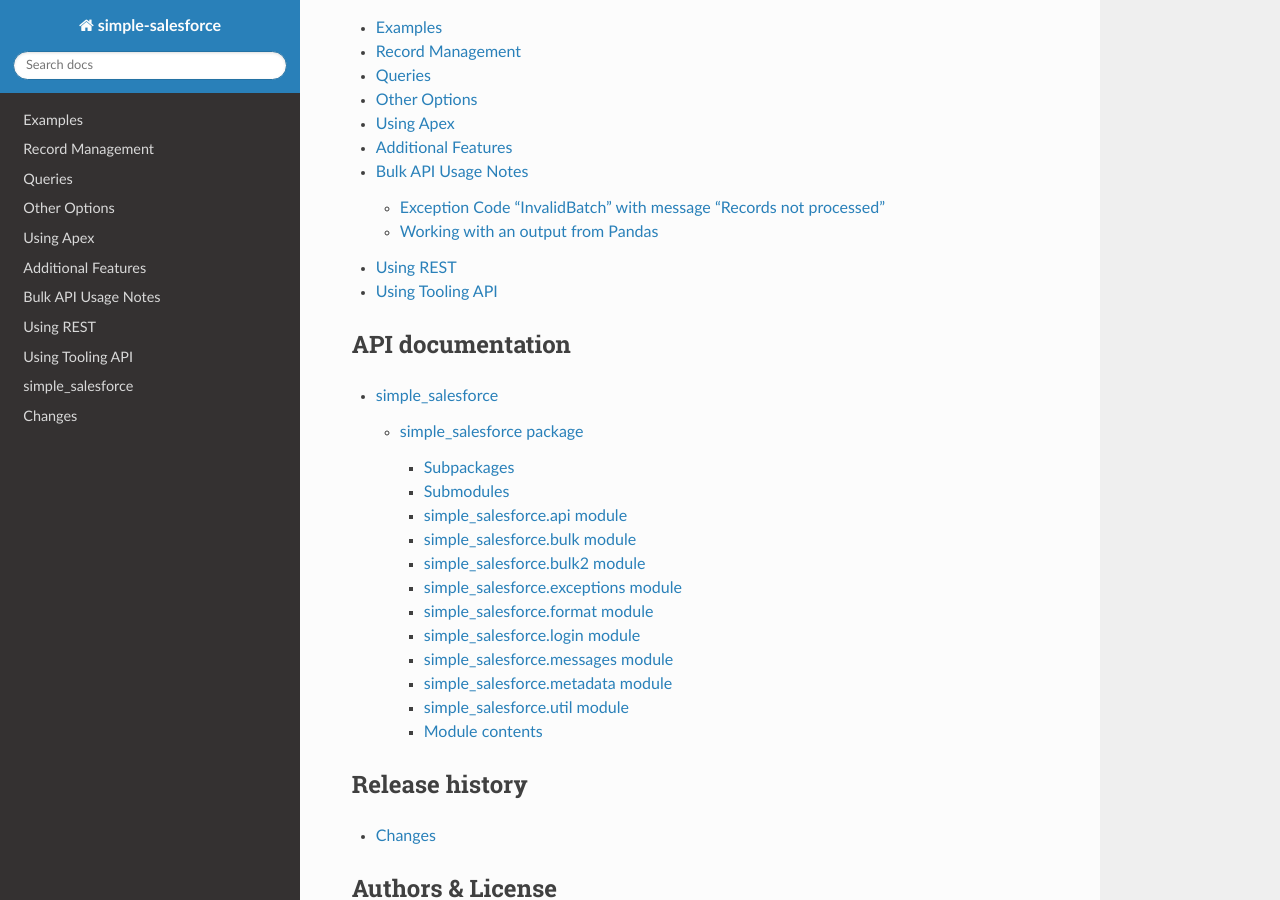
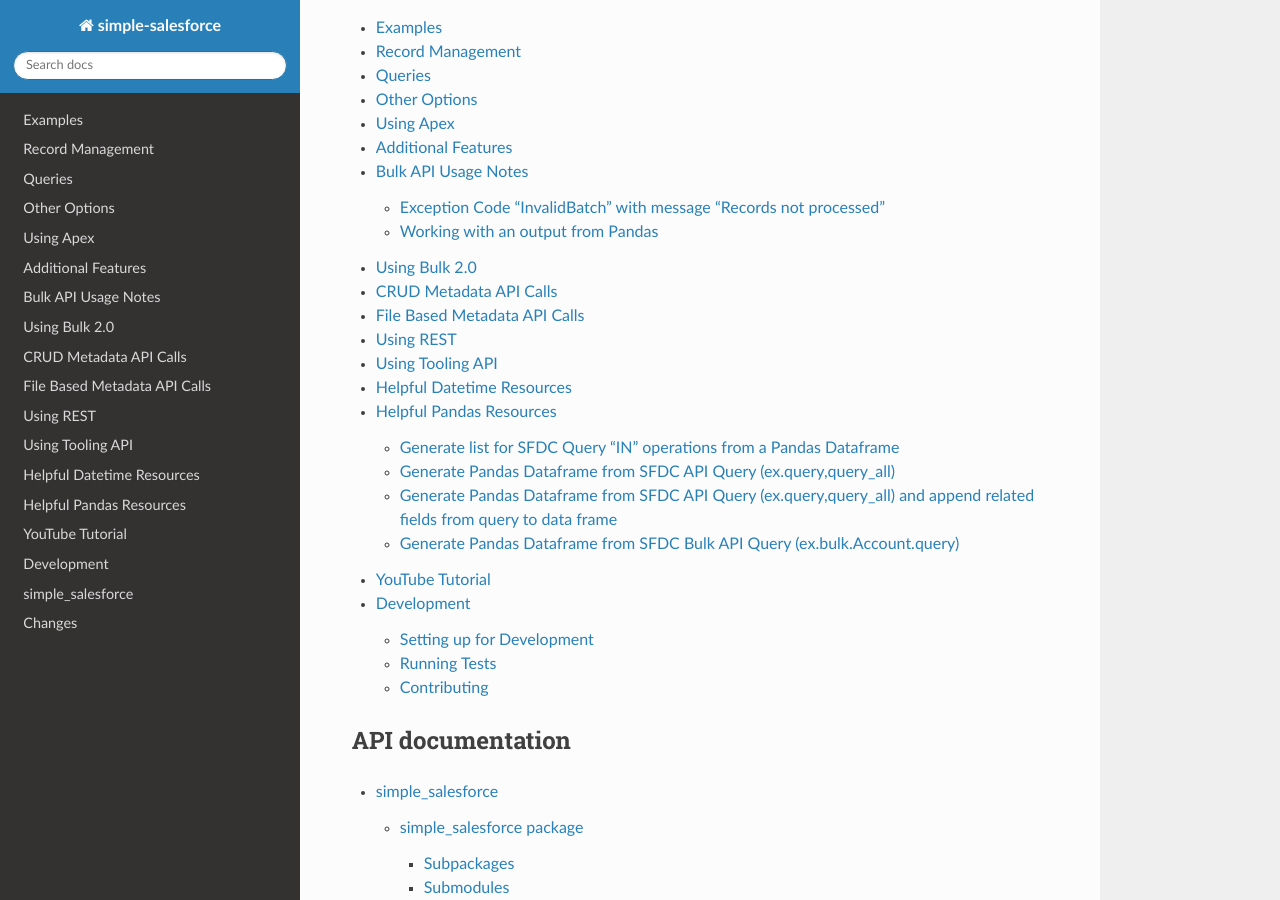
Before and after one commit to simple-salesforce/simple-salesforce, a Sphinx documentation site: the page built from docs/index.rst, in a window 1280 px wide and 900 px high, scrolled down 360 px. Built offline with Sphinx 7.4.7 and the Read the Docs theme 3.1.0, drawn with Linux system fonts in a browser that asks for light colours; pages that are not in the unit, such as notebooks, are missing from menus; some of the changed lines change nothing that is shown.

Commit message:
chore: Move content in README.rst to Documentation

```diff
--- a/docs/index.rst
+++ b/docs/index.rst
@@ -24,8 +24,12 @@
    user_guide/apex
    user_guide/additional_features
    user_guide/bulk_api_notes
+   user_guide/bulk2_api
+   user_guide/metadata_api
    user_guide/other_REST_examples
    user_guide/tooling
+   user_guide/helpful_resources
+   user_guide/development
 
 API documentation
 -----------------
--- /dev/null
+++ b/docs/user_guide/bulk2_api.rst
@@ -0,0 +1,126 @@
+Using Bulk 2.0
+--------------
+
+You can use this library to access Bulk 2.0 API functions.
+
+Create new records:
+
+.. code-block:: text
+
+    "Custom_Id__c","AccountId","Email","FirstName","LastName"
+    "CustomID1","ID-13","contact1@example.com","Bob","x"
+    "CustomID2","ID-24","contact2@example.com","Alice","y"
+    ...
+
+.. code-block:: python
+
+    sf.bulk2.Contact.insert("./sample.csv", batch_size=10000)
+
+
+Create new records concurrently:
+
+.. code-block:: python
+
+    sf.bulk2.Contact.insert("./sample.csv", batch_size=10000, concurrency=10)
+
+
+Update existing records:
+
+.. code-block:: text
+
+    "Custom_Id__c","AccountId","Email","FirstName","LastName"
+    "CustomID1","ID-13","contact1@example.com","Bob","X"
+    "CustomID2","ID-24","contact2@example.com","Alice","Y"
+    ...
+
+.. code-block:: python
+
+    sf.bulk2.Contact.update("./sample.csv")
+
+
+Upsert records from csv:
+
+.. code-block:: text
+
+    "Custom_Id__c","LastName"
+    "CustomID1","X"
+    "CustomID2","Y"
+    ...
+
+.. code-block:: python
+
+    sf.bulk2.Contact.upsert(csv_file="./sample.csv", external_id_field='Custom_Id__c')
+
+
+Upsert records from dict:
+
+
+.. code-block:: python
+
+    data = [
+          {'Custom_Id__c': 'CustomID1', 'LastName': 'X'},
+          {'Custom_Id__c': 'CustomID2', 'LastName': 'Y'}
+        ]
+
+    sf.bulk2.Contact.upsert(records=df.to_dict(orient='records'), external_id_field='Custom_Id__c')
+
+
+Query records:
+
+.. code-block:: python
+
+    query = 'SELECT Id, Name FROM Account LIMIT 100000'
+
+    results = sf.bulk2.Account.query(
+        query, max_records=50000, column_delimiter="COMMA", line_ending="LF"
+    )
+    for i, data in enumerate(results):
+        with open(f"results/part-{1}.csv", "w") as bos:
+            bos.write(data)
+
+
+Download records(low memory usage):
+
+.. code-block:: python
+
+    query = 'SELECT Id, Name FROM Account'
+
+    sf.bulk2.Account.download(
+        query, path="results/", max_records=200000
+    )
+
+
+Delete records (soft deletion):
+
+.. code-block:: text
+
+    "Id"
+    "0000000000AAAAA"
+    "0000000000BBBBB"
+    ...
+
+
+.. code-block:: python
+
+    sf.bulk2.Contact.delete("./sample.csv")
+
+
+Hard deletion:
+
+.. code-block:: python
+
+    sf.bulk2.Contact.hard_delete("./sample.csv")
+
+
+Retrieve failed/successful/unprocessed records for ingest(insert,update...) job:
+
+.. code-block:: python
+
+    results = sf.bulk2.Contact.insert("./sample.csv")
+    # [{"numberRecordsFailed": 123, "numberRecordsProcessed": 2000, "numberRecordsTotal": 2000, "job_id": "Job-1"}, ...]
+    for result in results:
+        job_id = result['job_id']
+        # also available: get_unprocessed_records, get_successful_records
+        data = sf.bulk2.Contact.get_failed_records(job_id)
+        # or save to file
+        sf.bulk2.Contact.get_failed_records(job_id, file=f'{job_id}.csv')
--- /dev/null
+++ b/docs/user_guide/development.rst
@@ -0,0 +1,58 @@
+Development
+-----------
+
+Setting up for Development
+~~~~~~~~~~~~~~~~~~~~~~~~~~
+
+To set up a development environment, clone the repository and install the development dependencies:
+
+.. code-block:: bash
+
+    git clone https://github.com/simple-salesforce/simple-salesforce.git
+    cd simple-salesforce
+    pip install -e .[dev]
+
+This will install the package in editable mode along with all development dependencies including ``tox``, ``pytest``, ``pylint``, ``mypy``, and other testing/linting tools.
+
+Running Tests
+~~~~~~~~~~~~~
+
+The project uses ``tox`` for testing across multiple Python versions. To run all tests:
+
+.. code-block:: bash
+
+    tox
+
+To run tests for a specific Python version:
+
+.. code-block:: bash
+
+    tox -e py312-unit  # Run unit tests with Python 3.12
+
+To run static analysis (linting and type checking):
+
+.. code-block:: bash
+
+    tox -e static
+
+To run tests directly with pytest (after installing dev dependencies):
+
+.. code-block:: bash
+
+    pytest
+
+Available tox environments:
+
+* ``py{39,310,311,312,313}-unit`` - Run unit tests with different Python versions
+* ``static`` - Run pylint and mypy for code quality checks
+* ``docs`` - Build documentation
+* ``clean`` - Clean up coverage files
+
+Contributing
+~~~~~~~~~~~~
+
+Pull requests are welcome! Please make sure to:
+
+1. Run tests with ``tox`` to ensure compatibility across Python versions
+2. Follow the existing code style (enforced by the static analysis tools)
+3. Add tests for any new functionality
--- a/docs/user_guide/examples.rst
+++ b/docs/user_guide/examples.rst
@@ -11,16 +11,16 @@
     from simple_salesforce import Salesforce
     sf = Salesforce(instance='na1.salesforce.com', session_id='')
 
-If you have the full URL of your instance (perhaps including the schema, as is included in the OAuth2 request process), you can pass that in instead using ``instance_url``:
+If you have the full URL of your instance (perhaps including the scheme, as is included in the OAuth2 request process), you can pass that in instead using ``instance_url``:
 
 .. code-block:: python
 
     from simple_salesforce import Salesforce
     sf = Salesforce(instance_url='https://na1.salesforce.com', session_id='')
 
-There are also two means of authentication, one that uses username, password and security token and the other that uses IP filtering, username, password  and organizationId
+There are also four means of authentication, one that uses username, password and security token; one that uses IP filtering, username, password and organizationId, one that uses a private key to sign a JWT, and one for connected apps that uses username, password, consumer key, and consumer secret;
 
-To login using the security token method, simply include the Salesforce method and pass in your Salesforce username, password and token (this is usually provided when you change your password):
+To login using the security token method, simply include the Salesforce method and pass in your Salesforce username, password and token (this is usually provided when you change your password or go to profile -> settings -> Reset My Security Token):
 
 .. code-block:: python
 
@@ -33,6 +33,28 @@
 
     from simple_salesforce import Salesforce
     sf = Salesforce(password='password', username='myemail@example.com', organizationId='OrgId')
+
+To login using the JWT method, use your Salesforce username, consumer key from your app, and private key (`How To <https://developer.salesforce.com/docs/atlas.en-us.sfdx_dev.meta/sfdx_dev/sfdx_dev_auth_jwt_flow.htm#sfdx_dev_auth_jwt_flow>`_):
+
+.. code-block:: python
+
+    from simple_salesforce import Salesforce
+    sf = Salesforce(username='myemail@example.com', consumer_key='XYZ', privatekey_file='filename.key')
+
+To login using a connected app, simply include the Salesforce method and pass in your Salesforce username, password, consumer_key and consumer_secret (the consumer key and consumer secret are provided when you setup your connected app):
+
+.. code-block:: python
+
+    from simple_salesforce import Salesforce
+    sf = Salesforce(username='myemail@example.com', password='password', consumer_key='consumer_key', consumer_secret='consumer_secret')
+
+Connected apps may also be configured with a ``client_id`` and ``client_secret`` (renamed here as ``consumer_key`` and ``consumer_secret``), and a ``domain``.
+The ``domain`` for the url ``https://organization.my.salesforce.com`` would be ``organization.my``
+
+.. code-block:: python
+
+    from simple_salesforce import Salesforce
+    sf = Salesforce(consumer_key='sfdc_client_id', consumer_secret='sfdc_client_secret', domain='organization.my')
 
 If you'd like to enter a sandbox, simply add ``domain='test'`` to your ``Salesforce()`` call.
 
@@ -52,7 +74,7 @@
     from simple_salesforce import Salesforce
     sf = Salesforce(username='myemail@example.com.sandbox', password='password', security_token='token', client_id='My App', domain='test')
 
-If you view the API calls in your Salesforce instance by Client Id it will be prefixed with ``RestForce/``, for example ``RestForce/My App``.
+If you view the API calls in your Salesforce instance by Client Id it will be prefixed with ``simple-salesforce/``, for example ``simple-salesforce/My App``.
 
 When instantiating a `Salesforce` object, it's also possible to include an
 instance of `requests.Session`. This is to allow for specialized
--- /dev/null
+++ b/docs/user_guide/helpful_resources.rst
@@ -0,0 +1,87 @@
+Helpful Datetime Resources
+--------------------------
+A list of helpful resources when working with datetime/dates from Salesforce
+
+Convert SFDC Datetime to Datetime or Date object
+
+.. code-block:: python
+
+    import datetime
+    # Formatting to SFDC datetime
+    formatted_datetime = datetime.datetime.strptime(x, "%Y-%m-%dT%H:%M:%S.%f%z")
+
+    # Formatting to SFDC date
+    formatted_date = datetime.datetime.strptime(x, "%Y-%m-%d")
+
+Helpful Pandas Resources
+------------------------
+A list of helpful resources when working with Pandas and simple-salesforce
+
+Generate list for SFDC Query "IN" operations from a Pandas Dataframe
+~~~~~~~~~~~~~~~~~~~~~~~~~~~~~~~~~~~~~~~~~~~~~~~~~~~~~~~~~~~~~~~~~~~~
+
+.. code-block:: python
+
+    import pandas as pd
+
+    df = pd.DataFrame([{'Id':1},{'Id':2},{'Id':3}])
+    def dataframe_to_sfdc_list(df, column):
+        df_list = df[column].unique()
+        df_list = [str(x) for x in df_list]
+        df_list = ','.join("'" + item + "'" for item in df_list)
+        return df_list
+
+    sf.query(format_soql(
+        "SELECT Id, Email FROM Contact WHERE Id IN ({})",
+        dataframe_to_sfdc_list(df, column)
+    ))
+
+Generate Pandas Dataframe from SFDC API Query (ex.query,query_all)
+~~~~~~~~~~~~~~~~~~~~~~~~~~~~~~~~~~~~~~~~~~~~~~~~~~~~~~~~~~~~~~~~~~
+
+.. code-block:: python
+
+    import pandas as pd
+
+    sf.query("SELECT Id, Email FROM Contact")
+
+    df = pd.DataFrame(data['records']).drop(['attributes'],axis=1)
+
+Generate Pandas Dataframe from SFDC API Query (ex.query,query_all) and append related fields from query to data frame
+~~~~~~~~~~~~~~~~~~~~~~~~~~~~~~~~~~~~~~~~~~~~~~~~~~~~~~~~~~~~~~~~~~~~~~~~~~~~~~~~~~~~~~~~~~~~~~~~~~~~~~~~~~~~~~~~~~~~~~
+
+.. code-block:: python
+
+    import pandas as pd
+
+    def sf_api_query(data):
+        df = pd.DataFrame(data['records']).drop('attributes', axis=1)
+        listColumns = list(df.columns)
+        for col in listColumns:
+            if any (isinstance (df[col].values[i], dict) for i in range(0, len(df[col].values))):
+                df = pd.concat([df.drop(columns=[col]),df[col].apply(pd.Series,dtype=df[col].dtype).drop('attributes',axis=1).add_prefix(col+'.')],axis=1)
+                new_columns = np.setdiff1d(df.columns, listColumns)
+                for i in new_columns:
+                    listColumns.append(i)
+        return df
+
+    df = sf_api_query(sf.query("SELECT Id, Email, ParentAccount.Name FROM Contact"))
+
+Generate Pandas Dataframe from SFDC Bulk API Query (ex.bulk.Account.query)
+~~~~~~~~~~~~~~~~~~~~~~~~~~~~~~~~~~~~~~~~~~~~~~~~~~~~~~~~~~~~~~~~~~~~~~~~~~
+
+.. code-block:: python
+
+    import pandas as pd
+
+    sf.bulk.Account.query("SELECT Id, Email FROM Contact")
+    df = pd.DataFrame.from_dict(data,orient='columns').drop('attributes',axis=1)
+
+
+YouTube Tutorial
+----------------
+Here is a helpful  `YouTube tutorial`_  which shows how you can manage records in bulk using a jupyter notebook, simple-salesforce and pandas.
+
+This can be a effective way to manage records, and perform simple operations like reassigning accounts, deleting test records, inserting new records, etc...
+
+.. _YouTube tutorial: https://youtu.be/nPQFUgsk6Oo?t=282
--- /dev/null
+++ b/docs/user_guide/metadata_api.rst
@@ -0,0 +1,136 @@
+CRUD Metadata API Calls
+-----------------------
+
+You can use simple_salesforce to make CRUD (Create, Read, Update and Delete) API calls to the metadata API.
+
+First, get the metadata API object:
+
+.. code-block:: python
+
+    mdapi = sf.mdapi
+
+To create a new metadata component in Salesforce, define the metadata component using the metadata types reference
+given in Salesforce's `metadata API documentation`_
+
+.. _metadata API documentation: https://developer.salesforce.com/docs/atlas.en-us.api_meta.meta/api_meta/meta_types_list.htm
+
+.. code-block:: python
+
+    custom_object = mdapi.CustomObject(
+        fullName = "CustomObject__c",
+        label = "Custom Object",
+        pluralLabel = "Custom Objects",
+        nameField = mdapi.CustomField(
+            label = "Name",
+            type = mdapi.FieldType("Text")
+        ),
+        deploymentStatus = mdapi.DeploymentStatus("Deployed"),
+        sharingModel = mdapi.SharingModel("Read")
+    )
+
+This custom object metadata can then be created in Salesforce using the createMetadata API call:
+
+.. code-block:: python
+
+    mdapi.CustomObject.create(custom_object)
+
+Similarly, any metadata type can be created in Salesforce using the syntax :code:`mdapi.MetadataType.create()`. It is
+also possible to create more than one metadata component in Salesforce with a single createMetadata API call. This can
+be done by passing a list of metadata definitions to :code:`mdapi.MetadataType.create()`. Up to 10 metadata components
+of the same metadata type can be created in a single API call (This limit is 200 in the case of CustomMetadata and
+CustomApplication).
+
+readMetadata, updateMetadata, upsertMetadata, deleteMetadata, renameMetadata and describeValueType API calls can be
+performed with similar syntax to createMetadata:
+
+.. code-block:: python
+
+    describe_response = mdapi.CustomObject.describe()
+    custom_object = mdapi.CustomObject.read("CustomObject__c")
+    custom_object.sharingModel = mdapi.SharingModel("ReadWrite")
+    mdapi.CustomObject.update(custom_object)
+    mdapi.CustomObject.rename("CustomObject__c", "CustomObject2__c")
+    mdapi.CustomObject.delete("CustomObject2__c")
+
+The describe method returns a `DescribeValueTypeResult`_ object.
+
+.. _DescribeValueTypeResult: https://developer.salesforce.com/docs/atlas.en-us.api_meta.meta/api_meta/meta_describeValueTypeResult.htm
+
+Just like with the createMetadata API call, multiple metadata components can be dealt with in a single API call for all
+CRUD operations by passing a list to their respective methods. In the case of readMetadata, if multiple components are
+read in a single API call, a list will be returned.
+
+simple_salesforce validates the response received from Salesforce. Create, update, upsert, delete and rename
+methods return :code:`None`, but raise an Exception with error message (from Salesforce) if Salesforce does not return
+success. So, error handling can be done by catching the python exception.
+
+simple_salesforce also supports describeMetadata and listMetadata API calls as follows. describeMetadata uses the API
+version set for the Salesforce object and will return a DescribeMetadataResult object.
+
+.. code-block:: python
+
+    mdapi.describe()
+    query = mdapi.ListMetadataQuery(type='CustomObject')
+    query_response = mdapi.list_metadata(query)
+
+Up to 3 ListMetadataQuery objects can be submitted in one list_metadata API call by passing a list. The list_metadata
+method returns a list of `FileProperties`_ objects.
+
+.. _FileProperties: https://developer.salesforce.com/docs/atlas.en-us.api_meta.meta/api_meta/meta_retrieveresult.htm#retrieveresult_fileproperties
+
+File Based Metadata API Calls
+-----------------------------
+
+You can use simple_salesforce to make file-based calls to the Metadata API, to deploy a zip file to an org.
+
+First, convert and zip the file with:
+
+.. code-block::
+
+   sfdx force:source:convert -r src/folder_name -d dx
+
+Then navigate into the converted folder and zip it up:
+
+.. code-block::
+
+   zip -r -X package.zip *
+
+Then you can use this to deploy that zipfile:
+
+.. code-block:: python
+
+   result = sf.deploy("path/to/zip", sandbox=False, **kwargs)
+   asyncId = result.get('asyncId')
+   state = result.get('state')
+
+Both deploy and checkDeployStatus take keyword arguments. The single package argument is not currently available to be set for deployments. More details on the deploy options can be found at https://developer.salesforce.com/docs/atlas.en-us.api_meta.meta/api_meta/meta_deploy.htm
+
+You can check on the progress of the deploy which returns a dictionary with status, state_detail, deployment_detail, unit_test_detail:
+
+.. code-block:: python
+
+   sf.checkDeployStatus(asyncId)
+
+Example of a use-case:
+
+.. code-block:: python
+
+   from simple_salesforce import Salesforce
+
+   deployment_finished = False
+   successful = False
+
+   sf = Salesforce(session_id="id", instance="instance")
+   sf.deploy("path/to/zip", sandbox=False ,**kwargs)
+
+   while not deployment_finished:
+       result = sf.checkDeployStatus(asyncId)
+       if result.get('status') in ["Succeeded", "Completed", "Error", "Failed", None]:
+           deployment_finished = True
+       if result.get('status') in ["Succeeded", "Completed"]:
+           successful = True
+
+   if successful:
+       print("✅")
+   else:
+       print("🥔")
```
